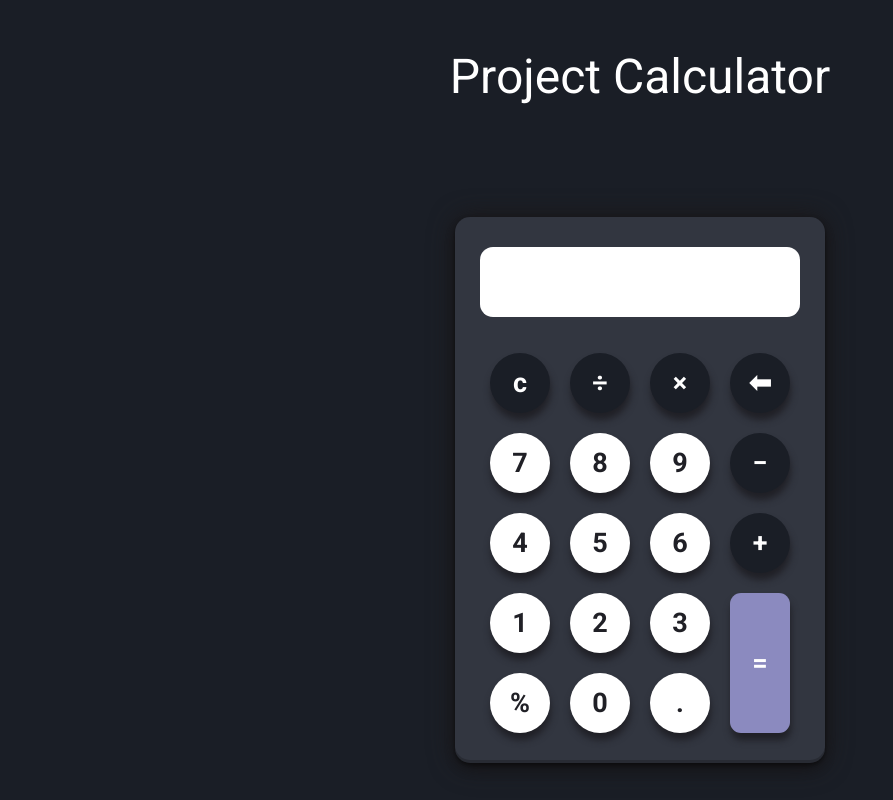
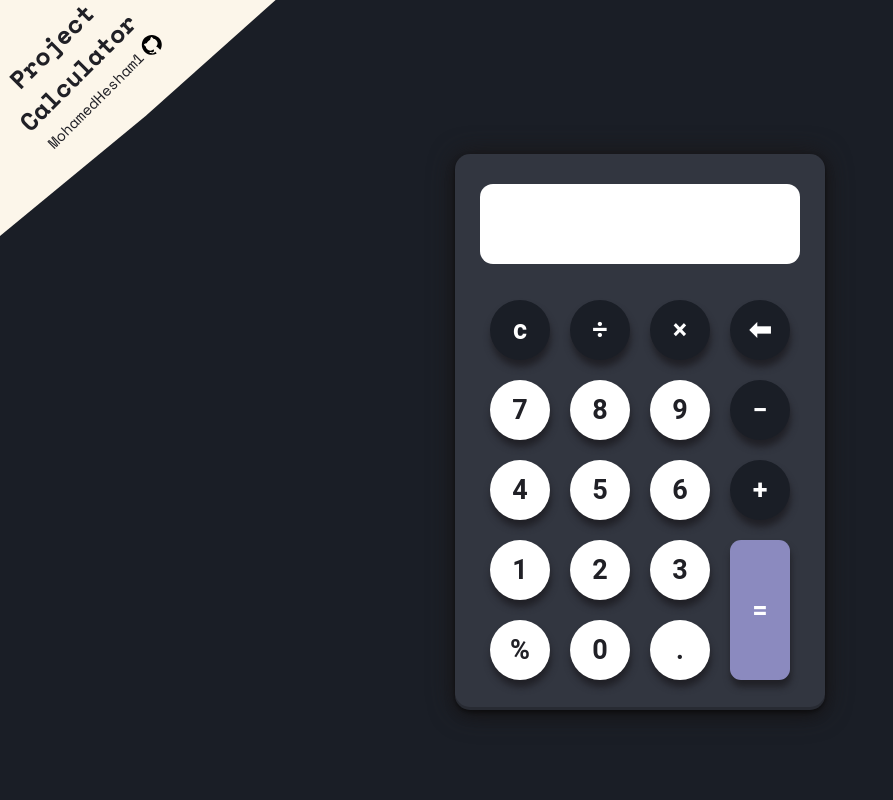
Before and after one commit to MohamedHesham1/Project-Calculator, a website built with Vite: page index.html in a window 1280 px wide. Shown: the whole page, without its empty margins (0-893 px from the left). Built offline with nearby package versions, Linux system fonts and the light colour scheme.

Commit message:
feat: :sparkles: add info div to header

```diff
--- a/index.html
+++ b/index.html
@@ -8,7 +8,7 @@
     <link rel="preconnect" href="https://fonts.googleapis.com" />
     <link rel="preconnect" href="https://fonts.gstatic.com" crossorigin />
     <link
-      href="https://fonts.googleapis.com/css2?family=Roboto:wght@400;700&display=swap"
+      href="https://fonts.googleapis.com/css2?family=Space+Mono:wght@400;700&display=swap"
       rel="stylesheet"
     />
     <title>Project Calculator</title>
@@ -16,7 +16,20 @@
   <body>
     <div id="app">
       <header>
-        <h1>Project Calculator</h1>
+        <div class="info">
+          <h1 class="header">
+            Project <br />
+            Calculator
+          </h1>
+          <div class="header profile">
+            <span>MohamedHesham1</span>
+            <a href="https://github.com/MohamedHesham1" target="_blank">
+              <svg class="github-icon" width="24" height="24">
+                <use xlink:href="public/github-icon.svg#github-icon"></use>
+              </svg>
+            </a>
+          </div>
+        </div>
       </header>
       <main>
         <div class="calculator">
--- a/style.scss
+++ b/style.scss
@@ -32,25 +32,50 @@ img {
 }
 
 body {
+  display: flex;
+  align-items: center;
+  justify-content: center;
   background-color: #1a1e26;
   min-height: 100vh;
-
-  font-family: "Roboto", sans-serif;
+  font-family: "Space Mono", monospace;
 }
 
 // header
-header {
-  display: flex;
-  place-content: center;
-  margin-block-end: 50px;
-  padding: 1rem;
+.info {
+  position: fixed;
+  inset-block-start: 0;
+  inset-inline-start: 0;
+  height: 400px;
+  width: 520px;
+  color: #202026;
+  background-color: #fcf6ea;
+  clip-path: polygon(0 0, 53% 0, 28% 29%, 0 59%);
+  .header {
+    transform: rotate(-45deg);
+    position: absolute;
+    text-align: center;
+    font-size: 25px;
+    font-weight: 700;
+    inset-block-start: 22px;
+    inset-inline-start: -12px;
+  }
+  .profile {
+    font-weight: 400;
+    inset-block-start: 96px;
+    inset-inline-start: -12px;
+    text-align: center;
+    font-size: 15px;
+    padding-inline-start: 49px;
+    display: flex;
+    gap: 2px;
+  }
+  .github-icon {
+    transition: all 0.23s ease-out;
+  }
+  .github-icon:hover {
+    transform: rotate(360deg) scale(1.2);
+  }
 }
-h1 {
-  padding: 2rem;
-  font-size: 3rem;
-  color: #ffffff;
-}
-
 // main
 main {
   display: grid;
@@ -81,19 +106,21 @@ main {
   flex-direction: column;
   align-items: flex-end;
   background-color: #ffffff;
+  color: #1a1e26;
   width: 320px;
-  height: 70px;
-  font-weight: 700;
-  font-size: 20px;
-  padding: 11px;
+  height: 80px;
+  padding: 11px 13px;
   border-radius: 13px;
   overflow: hidden;
   .display-top {
-    font-size: 16px;
-    font-weight: lighter;
+    font-size: 17px;
+    font-weight: 400;
+    color: #1a1e26c9;
     flex: 1;
   }
   .display-bottom {
+    font-weight: 700;
+    font-size: 23px;
     flex: 1;
   }
 }
```
Also changed, not shown: public/calculator.svg, public/github-icon.svg (added).
